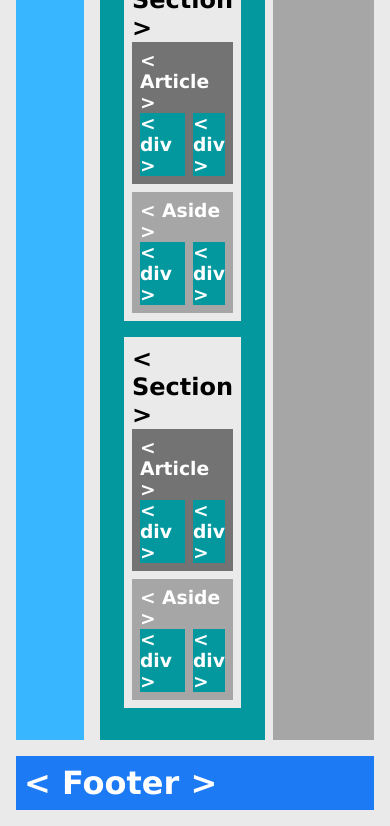
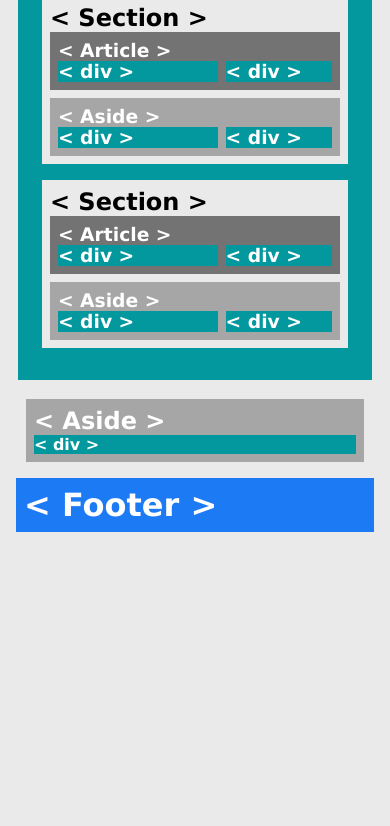
Before and after one commit to DiestroCorleone/codo-a-codo-react-1, a plain HTML site: page index.html in a window 390 px wide. Shown: the part 304-1130 px from the top of the page. After the commit the page ends 852 px from the top, so only its background shows below. Drawn offline with Linux system fonts and the light colour scheme.

Commit message:
Add files via upload
Fixed CSS.

```diff
--- a/index.html
+++ b/index.html
@@ -38,6 +38,7 @@
           <h3>< div ></h3>
         </div>
       </nav>
+      <br />
 
       <!--------MAIN-------->
       <main>
@@ -77,7 +78,8 @@
           </aside>
         </section>
       </main>
-      <aside>
+      <br />
+      <aside class="aside-r">
         <h1>< Aside ></h1>
         <div>< div ></div>
       </aside>
--- a/style.css
+++ b/style.css
@@ -19,6 +19,8 @@ body {
     "Lucida Sans Unicode", Geneva, Verdana, sans-serif;
   color: white;
   font-weight: bold;
+  max-width: 100%;
+  overflow-x: hidden;
 }
 
 header,
@@ -48,6 +50,7 @@ span {
 
 .page-body {
   margin: 1rem 1rem 0.5rem 1rem;
+  display: flex;
 }
 
 .page-body nav {
@@ -63,9 +66,9 @@ main div {
 
 main {
   background-color: var(--green);
-  width: 40%;
+  width: 52%;
   margin-left: 0.5rem;
-  margin-right: 0.5rem;
+  margin-right: 1rem;
   padding: 1rem;
 }
 
@@ -87,6 +90,10 @@ aside {
   background-color: var(--grey);
 }
 
+.aside-r {
+  width: 20%;
+}
+
 span div:first-of-type {
   width: 60%;
   margin-right: 0.5rem;
@@ -100,3 +107,17 @@ footer {
   background-color: var(--blue);
   margin: 1rem 1rem 1rem 1rem;
 }
+
+@media screen and (max-width: 800px) {
+  .page-body {
+    flex-direction: column;
+    padding: 0;
+  }
+
+  main,
+  .page-body nav,
+  .aside-r {
+    width: 90%;
+    margin: 0 auto !important;
+  }
+}
```
